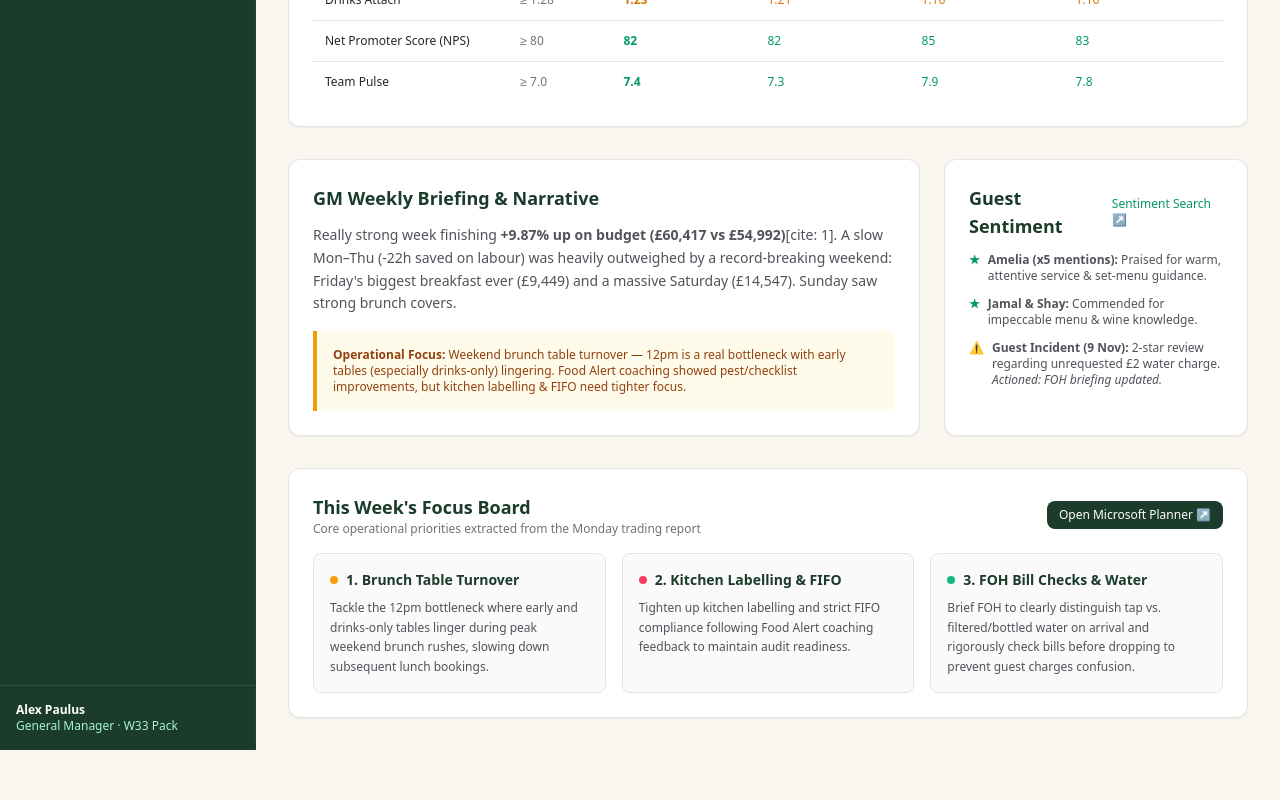
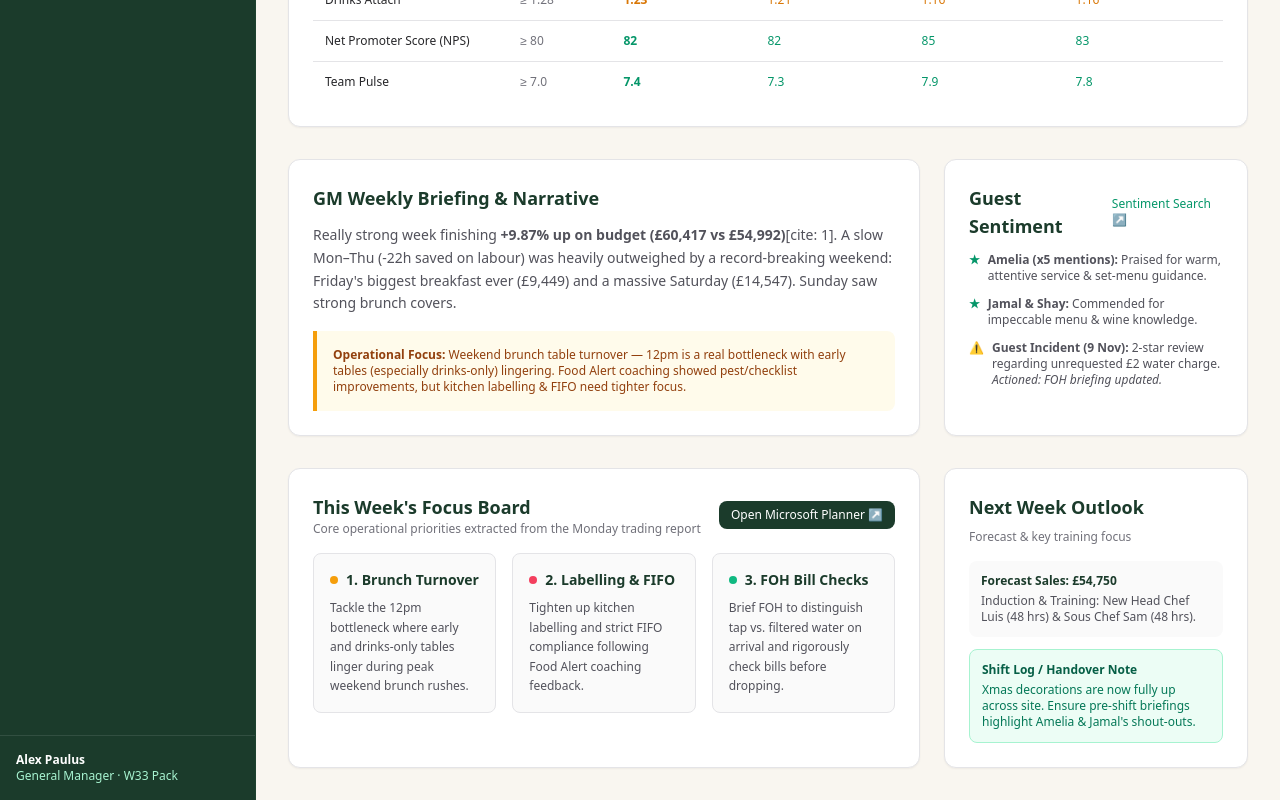
Before and after one commit to APaulusBM/BMVictoriaDash, a plain HTML site: page index.html in a window 1280 px wide. Shown: the part 924-1724 px from the top of the page. Before the commit the page ends 1674 px from the top, so only its background shows below. Drawn offline with nearby package versions, Linux system fonts and the light colour scheme.

Commit message:
Updater Dash

```diff
--- a/index.html
+++ b/index.html
@@ -262,8 +262,10 @@
                 </div>
             </div>
 
-            <!-- This Week's Focus Board -->
-            <div id="focus-areas" class="bg-white dark:bg-zinc-900 p-6 rounded-xl border border-zinc-200 dark:border-zinc-800 shadow-sm">
+            <!-- This Week's Focus Board & Next Week Forecast Grid -->
+            <div class="grid grid-cols-1 lg:grid-cols-3 gap-6">
+                <!-- Focus Board (Spans 2 cols) -->
+                <div id="focus-areas" class="lg:col-span-2 bg-white dark:bg-zinc-900 p-6 rounded-xl border border-zinc-200 dark:border-zinc-800 shadow-sm">
                     <div class="flex justify-between items-center mb-4">
                         <div>
                             <h3 class="text-lg font-semibold text-bmGreen dark:text-emerald-400">This Week's Focus Board</h3>
@@ -279,10 +281,10 @@
                         <div class="p-4 rounded-lg bg-zinc-50 dark:bg-zinc-800/50 border border-zinc-200 dark:border-zinc-700">
                             <div class="flex items-center space-x-2 mb-2">
                                 <span class="w-2 h-2 rounded-full bg-amber-500"></span>
-                            <h4 class="font-semibold text-sm text-bmGreen dark:text-emerald-400">1. Brunch Table Turnover</h4>
+                                <h4 class="font-semibold text-sm text-bmGreen dark:text-emerald-400">1. Brunch Turnover</h4>
                             </div>
                             <p class="text-xs text-zinc-600 dark:text-zinc-300 leading-relaxed">
-                            Tackle the 12pm bottleneck where early and drinks-only tables linger during peak weekend brunch rushes, slowing down subsequent lunch bookings.
+                                Tackle the 12pm bottleneck where early and drinks-only tables linger during peak weekend brunch rushes.
                             </p>
                         </div>
 
@@ -290,10 +292,10 @@
                         <div class="p-4 rounded-lg bg-zinc-50 dark:bg-zinc-800/50 border border-zinc-200 dark:border-zinc-700">
                             <div class="flex items-center space-x-2 mb-2">
                                 <span class="w-2 h-2 rounded-full bg-rose-500"></span>
-                            <h4 class="font-semibold text-sm text-bmGreen dark:text-emerald-400">2. Kitchen Labelling & FIFO</h4>
+                                <h4 class="font-semibold text-sm text-bmGreen dark:text-emerald-400">2. Labelling & FIFO</h4>
                             </div>
                             <p class="text-xs text-zinc-600 dark:text-zinc-300 leading-relaxed">
-                            Tighten up kitchen labelling and strict FIFO compliance following Food Alert coaching feedback to maintain audit readiness.
+                                Tighten up kitchen labelling and strict FIFO compliance following Food Alert coaching feedback.
                             </p>
                         </div>
 
@@ -301,11 +303,30 @@
                         <div class="p-4 rounded-lg bg-zinc-50 dark:bg-zinc-800/50 border border-zinc-200 dark:border-zinc-700">
                             <div class="flex items-center space-x-2 mb-2">
                                 <span class="w-2 h-2 rounded-full bg-emerald-500"></span>
-                            <h4 class="font-semibold text-sm text-bmGreen dark:text-emerald-400">3. FOH Bill Checks & Water</h4>
+                                <h4 class="font-semibold text-sm text-bmGreen dark:text-emerald-400">3. FOH Bill Checks</h4>
                             </div>
                             <p class="text-xs text-zinc-600 dark:text-zinc-300 leading-relaxed">
-                            Brief FOH to clearly distinguish tap vs. filtered/bottled water on arrival and rigorously check bills before dropping to prevent guest charges confusion.
+                                Brief FOH to distinguish tap vs. filtered water on arrival and rigorously check bills before dropping.
                             </p>
+                        </div>
+                    </div>
+                </div>
+
+                <!-- Next Week Outlook & Shift Notes -->
+                <div class="bg-white dark:bg-zinc-900 p-6 rounded-xl border border-zinc-200 dark:border-zinc-800 shadow-sm flex flex-col justify-between">
+                    <div>
+                        <h3 class="text-lg font-semibold text-bmGreen dark:text-emerald-400 mb-2">Next Week Outlook</h3>
+                        <p class="text-xs text-zinc-500 mb-4">Forecast & key training focus</p>
+                        <div class="space-y-3 text-xs text-zinc-600 dark:text-zinc-300">
+                            <div class="p-3 bg-zinc-50 dark:bg-zinc-800/50 rounded-lg">
+                                <p class="font-semibold text-bmGreen dark:text-emerald-400">Forecast Sales: £54,750</p>
+                                <p class="mt-1">Induction & Training: New Head Chef Luis (48 hrs) & Sous Chef Sam (48 hrs).</p>
+                            </div>
+                            <div class="p-3 bg-emerald-50 dark:bg-emerald-950/30 rounded-lg border border-emerald-200 dark:border-emerald-900/50">
+                                <p class="font-semibold text-emerald-800 dark:text-emerald-300">Shift Log / Handover Note</p>
+                                <p class="mt-1 text-emerald-700 dark:text-emerald-400">Xmas decorations are now fully up across site. Ensure pre-shift briefings highlight Amelia & Jamal's shout-outs.</p>
+                            </div>
+                        </div>
                     </div>
                 </div>
             </div>
```
Lines whose indentation alone changed are shown as unchanged.
